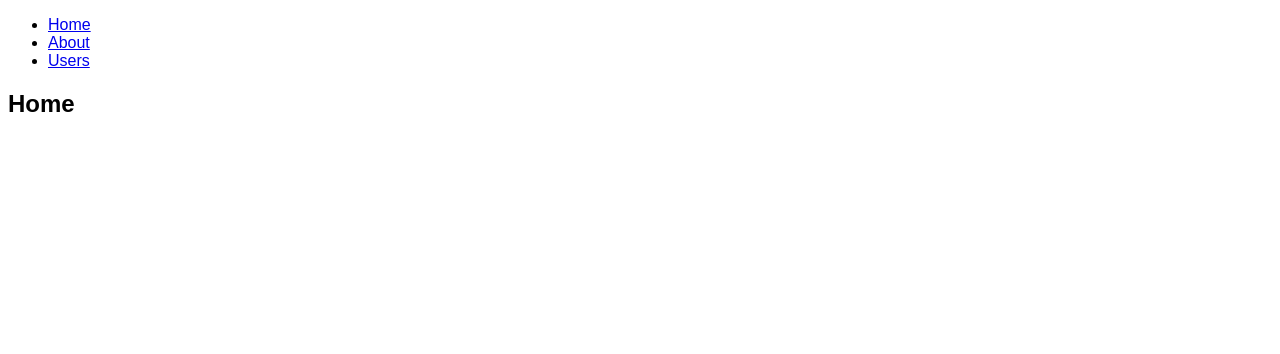
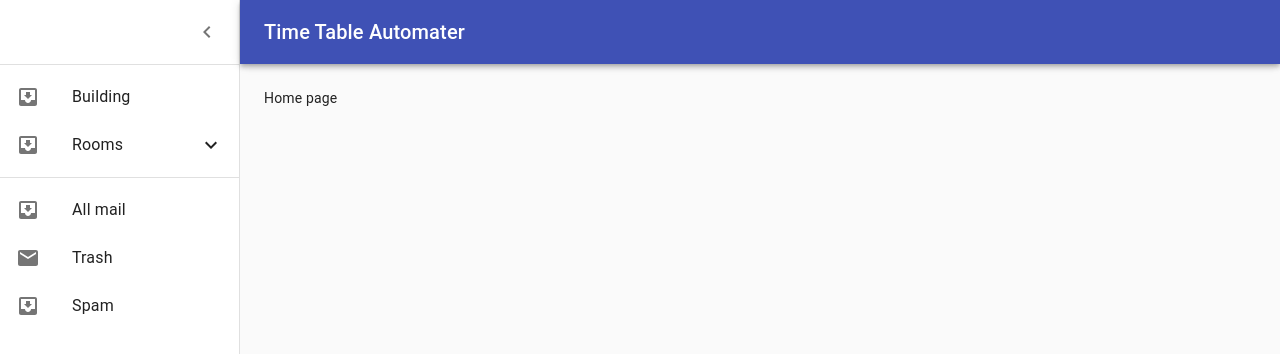
Before and after one commit to tmKamal/automated-timetable-generator, a React app: page / in a window 1280 px wide. Shown: the top 354 px of the page. Built offline with nearby package versions, Linux system fonts and the light colour scheme; the HTML template or start-up script is replaced by a standard one.

Commit message:
routing - using react router dom

```diff
--- a/package.json
+++ b/package.json
@@ -22,6 +22,9 @@
     "dist": "electron-builder"
   },
   "dependencies": {
+    "@material-ui/core": "^4.11.0",
+    "@material-ui/icons": "^4.9.1",
+    "material-design-icons": "^3.0.1",
     "mongoose": "^5.9.28",
     "react": "^16.13.1",
     "react-dom": "^16.13.1",
--- a/src/App.js
+++ b/src/App.js
@@ -1,39 +1,32 @@
 import React from "react";
-import {
-  BrowserRouter as Router,
-  Switch,
-  Route,
-  Link
-} from "react-router-dom";
+import { BrowserRouter as Router, Switch, Route, Link, Redirect } from "react-router-dom";
+import MiniDrawer from "./shared/component/navigation";
+import AddBuilding from "./buildings/pages/AddBuilding";
+import AddRoom from "./rooms/pages/AddRoom";
+import UpdateRoom from "./rooms/pages/UpdateRoom";
+import HomePage from "./shared/pages/HomePage";
 
 export default function App() {
   return (
     <Router>
       <div>
-        <nav>
-          <ul>
-            <li>
-              <Link to="/">Home</Link>
-            </li>
-            <li>
-              <Link to="/about">About</Link>
-            </li>
-            <li>
-              <Link to="/users">Users</Link>
-            </li>
-          </ul>
-        </nav>
-        <Switch>
-          <Route path="/about">
-            <About />
-          </Route>
-          <Route path="/users">
-            <Users />
-          </Route>
-          <Route path="/">
-            <Home />
-          </Route>
-        </Switch>
+        <MiniDrawer>
+          <Switch>
+            <Route path="/" exact>
+              <HomePage></HomePage>
+            </Route>
+            <Route path="/add-building" exact>
+              <AddBuilding></AddBuilding>
+            </Route>
+            <Route path="/add-room" exact>
+              <AddRoom></AddRoom>
+            </Route>
+            <Route path="/update-room" exact>
+              <UpdateRoom></UpdateRoom>
+            </Route>
+            <Redirect to="/"></Redirect>
+          </Switch>
+        </MiniDrawer>
       </div>
     </Router>
   );
@@ -44,9 +37,13 @@ function Home() {
 }
 
 function About() {
-  return <h2>About</h2>;
+  return <h2>Aboutdfggfsdafsdsdsdsdsdsdsdsdsdsdsdsdsdsdddddd</h2>;
 }
 
 function Users() {
-  return <h2>Users</h2>;
+  return (
+    <h2>
+      Usersdddddddddddddddddddddddddddddddddddddddddddddddddddddddddddddddddd
+    </h2>
+  );
 }
```
Also changed, not shown: 1 other file (tests, documents, lock files or other folders).
